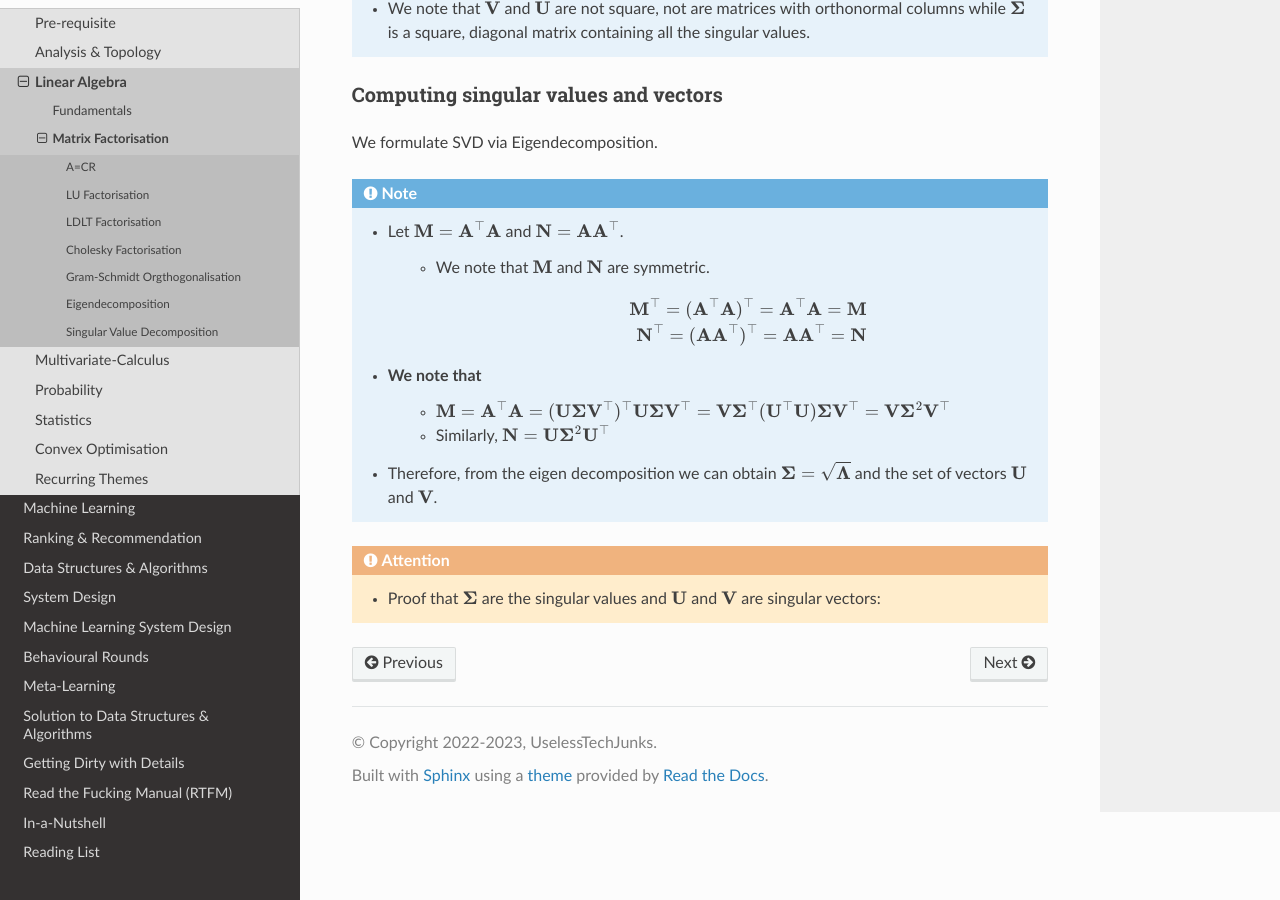
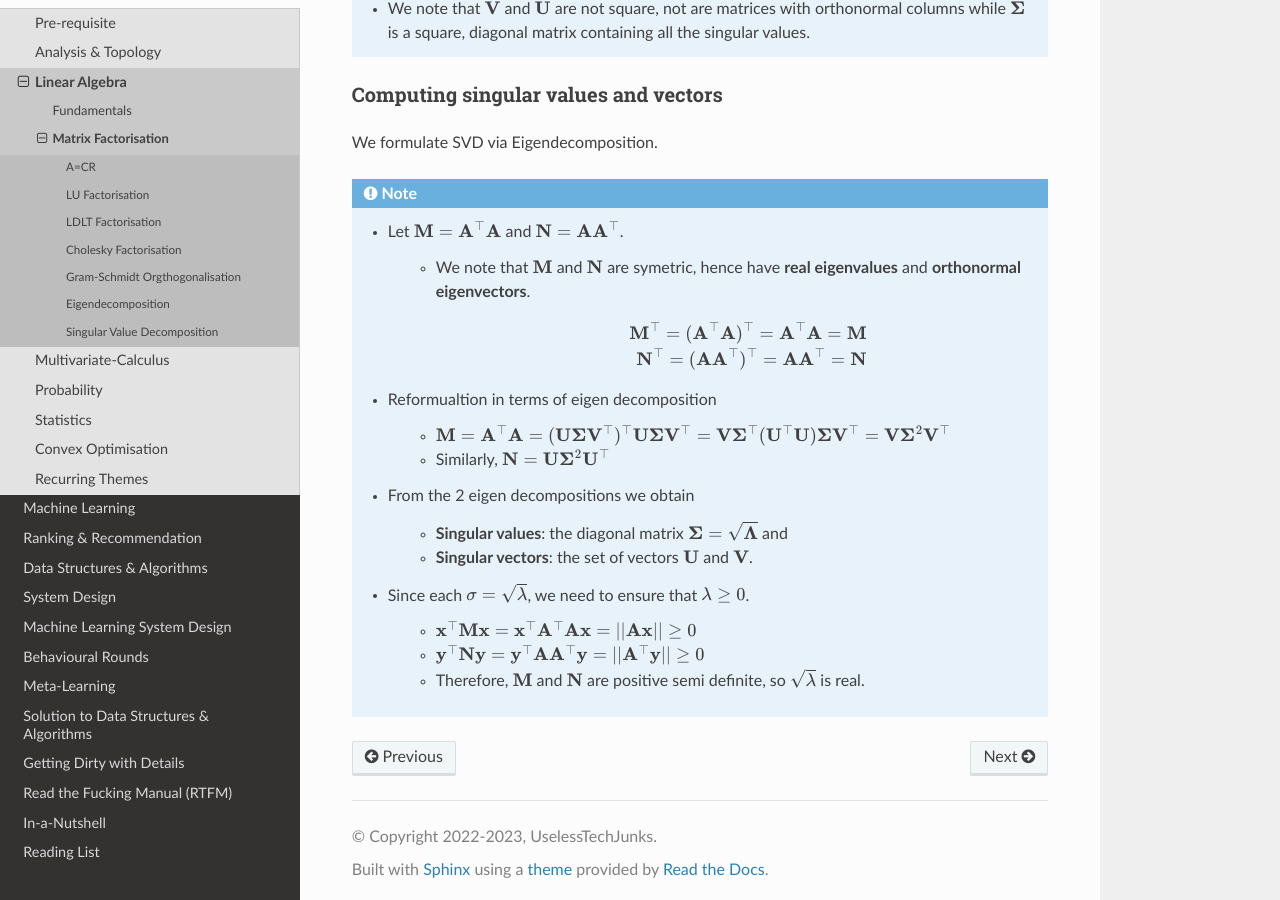
Before and after one commit to uselesstechjunks/leetcode, a Sphinx documentation site: the page built from docs/source/math/linalg/factor.rst, in a window 1280 px wide and 900 px high, scrolled down 6642 px. Built offline with Sphinx 7.4.7 and the Read the Docs theme 2.0.0, drawn with Linux system fonts in a browser that asks for light colours.

Commit message:
Update factor.rst

```diff
--- a/docs/source/math/linalg/factor.rst
+++ b/docs/source/math/linalg/factor.rst
@@ -224,13 +224,19 @@ We formulate SVD via Eigendecomposition.
 .. note::
 	* Let :math:`\mathbf{M}=\mathbf{A}^\top\mathbf{A}` and :math:`\mathbf{N}=\mathbf{A}\mathbf{A}^\top`.
 
-		* We note that :math:`\mathbf{M}` and :math:`\mathbf{N}` are symmetric.
+		* We note that :math:`\mathbf{M}` and :math:`\mathbf{N}` are symetric, hence have **real eigenvalues** and **orthonormal eigenvectors**.
 
 			.. math:: \mathbf{M}^\top=(\mathbf{A}^\top\mathbf{A})^\top=\mathbf{A}^\top\mathbf{A}=\mathbf{M}\\\mathbf{N}^\top=(\mathbf{A}\mathbf{A}^\top)^\top=\mathbf{A}\mathbf{A}^\top=\mathbf{N}
-	* We note that
+	* Reformualtion in terms of eigen decomposition
+
 		* :math:`\mathbf{M}=\mathbf{A}^\top\mathbf{A}=(\mathbf{U}\boldsymbol{\Sigma}\mathbf{V}^\top)^\top\mathbf{U}\boldsymbol{\Sigma}\mathbf{V}^\top=\mathbf{V}\boldsymbol{\Sigma}^\top(\mathbf{U}^\top\mathbf{U})\boldsymbol{\Sigma}\mathbf{V}^\top=\mathbf{V}\boldsymbol{\Sigma}^2\mathbf{V}^\top`
 		* Similarly, :math:`\mathbf{N}=\mathbf{U}\boldsymbol{\Sigma}^2\mathbf{U}^\top`
-	* Therefore, from the eigen decomposition we can obtain :math:`\boldsymbol{\Sigma}=\sqrt{\boldsymbol{\Lambda}}` and the set of vectors :math:`\mathbf{U}` and :math:`\mathbf{V}`.
+	* From the 2 eigen decompositions we obtain
 
-.. attention::
-	* Proof that :math:`\boldsymbol{\Sigma}` are the singular values and :math:`\mathbf{U}` and :math:`\mathbf{V}` are singular vectors:
+		* **Singular values**: the diagonal matrix :math:`\boldsymbol{\Sigma}=\sqrt{\boldsymbol{\Lambda}}` and
+		* **Singular vectors**: the set of vectors :math:`\mathbf{U}` and :math:`\mathbf{V}`.
+	* Since each :math:`\sigma=\sqrt{\lambda}`, we need to ensure that :math:`\lambda\geq 0`.
+
+		* :math:`\mathbf{x}^\top\mathbf{M}\mathbf{x}=\mathbf{x}^\top\mathbf{A}^\top\mathbf{A}\mathbf{x}=||\mathbf{A}\mathbf{x}||\geq 0`
+		* :math:`\mathbf{y}^\top\mathbf{N}\mathbf{y}=\mathbf{y}^\top\mathbf{A}\mathbf{A}^\top\mathbf{y}=||\mathbf{A}^\top\mathbf{y}||\geq 0`
+		* Therefore, :math:`\mathbf{M}` and :math:`\mathbf{N}` are positive semi definite, so :math:`\sqrt{\lambda}` is real.
```
